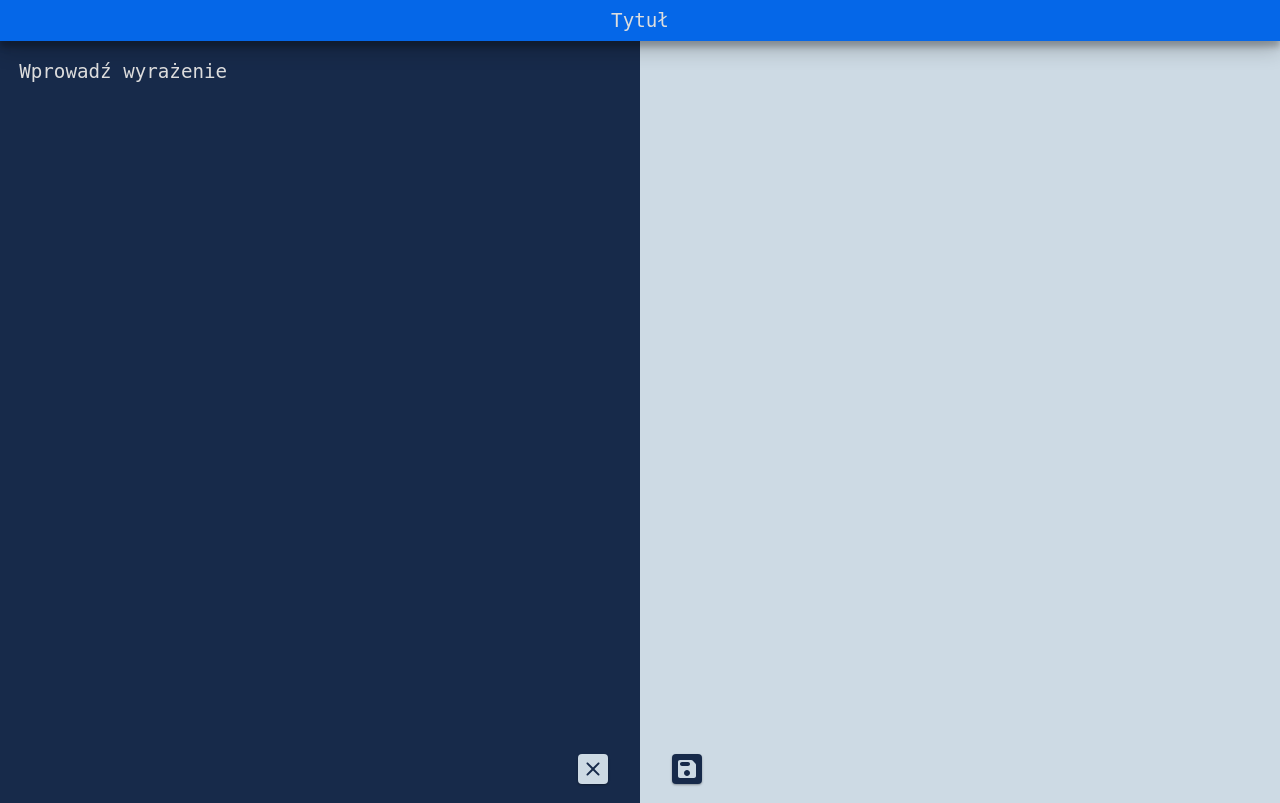
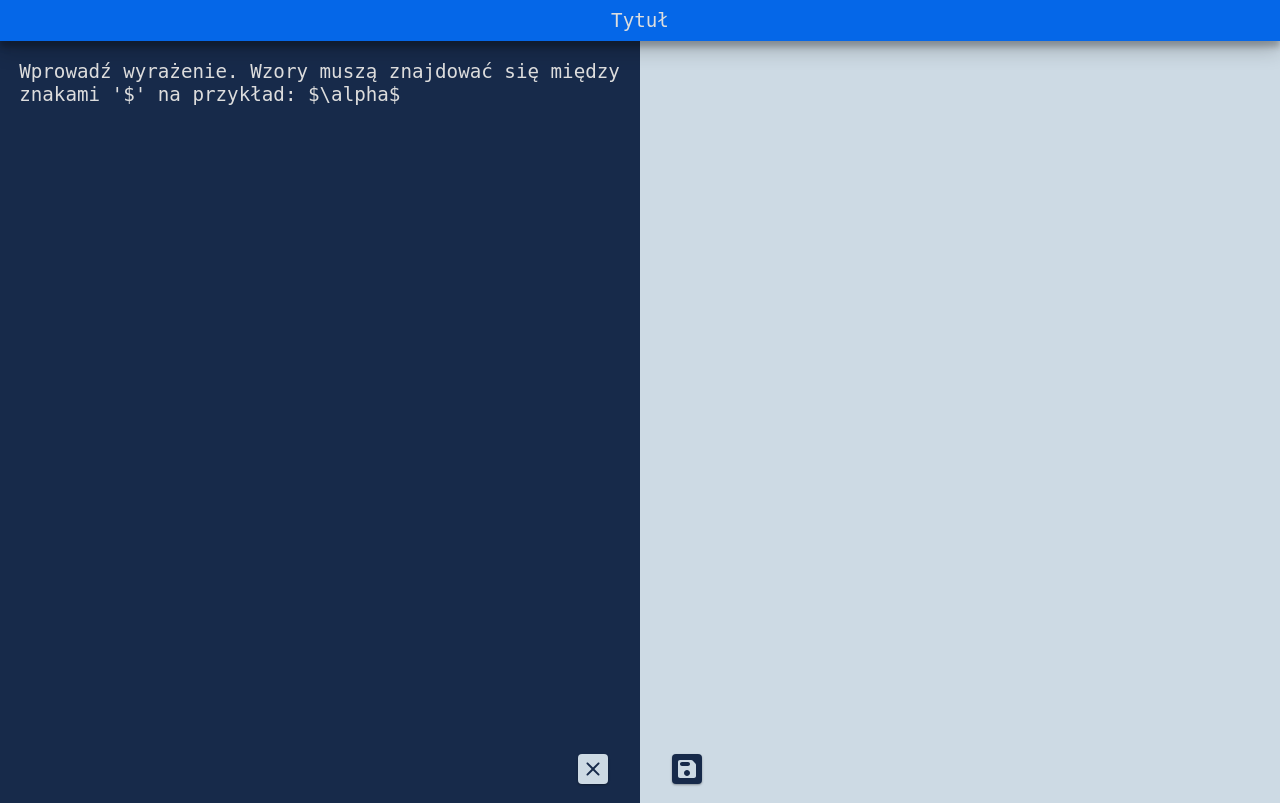
Before and after one commit to stasgora/latex-editor, a Django app: page /new/ in a window 1280 px wide. Run offline with Django 3.2, Linux system fonts and the light colour scheme; the visitor is signed in with stand-in values (Sample User, id 1).

Commit message:
Formula tips

```diff
--- a/editor_app/templates/editor.html
+++ b/editor_app/templates/editor.html
@@ -40,7 +40,7 @@
 				<input type="text" name="title" id="title" placeholder="Tytuł" value="{{ formula.title }}">
 			</section>
 			<section id="editor">
-				<textarea placeholder="Wprowadź wyrażenie" name="text" onkeyup="OnFormulaChanged()">{{ formula.text }}</textarea>
+				<textarea placeholder="Wprowadź wyrażenie. Wzory muszą znajdować się między znakami '$' na przykład: $\alpha$" name="text" onkeyup="OnFormulaChanged()">{{ formula.text }}</textarea>
 				<div>{{ formula.text }}</div>
 			</section>
 			<section id="navigation">
--- a/editor_app/templates/home.html
+++ b/editor_app/templates/home.html
@@ -47,8 +47,8 @@
 			{% endfor %}
 		{% endif %}
 		<div>
+			<section class="formulas">
 				{% if formulas %}
-			<section class="formulas">
 					<span>Moje wyrażenia</span>
 					{% for formula in formulas %}
 						<a href="/edit/{{ formula.id }}/" class="formula">
@@ -71,8 +71,10 @@
 							</form>
 						</a>
 					{% endfor %}
+				{% else %}
+					<span>Brak wzorów</span>
+				{% endif %}
 			</section>
-			{% endif %}
 			{% if other_formulas %}
 				<section class="formulas">
 					<span>Zarządzanie wyrażeniami</span>
--- a/editor_app/views.py
+++ b/editor_app/views.py
@@ -3,7 +3,6 @@ from django.contrib import messages
 from django.contrib.auth import authenticate, login
 from django.contrib.auth.decorators import login_required
 from django.contrib.auth.models import User
-from django.core.validators import URLValidator
 from django.db.models import Q
 from django.shortcuts import render, redirect
 from django.urls import resolve, Resolver404
```
Lines whose indentation alone changed are shown as unchanged.
